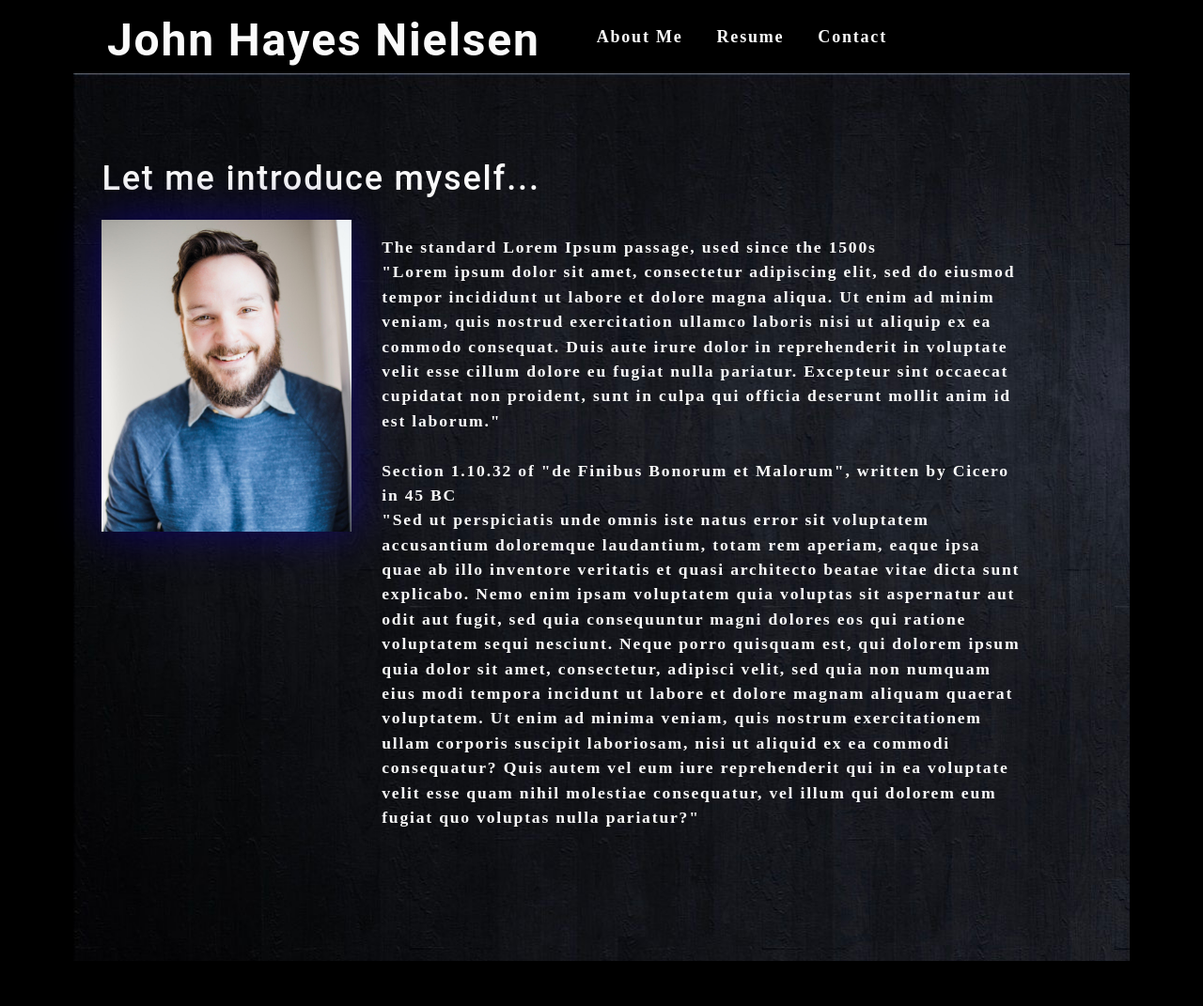
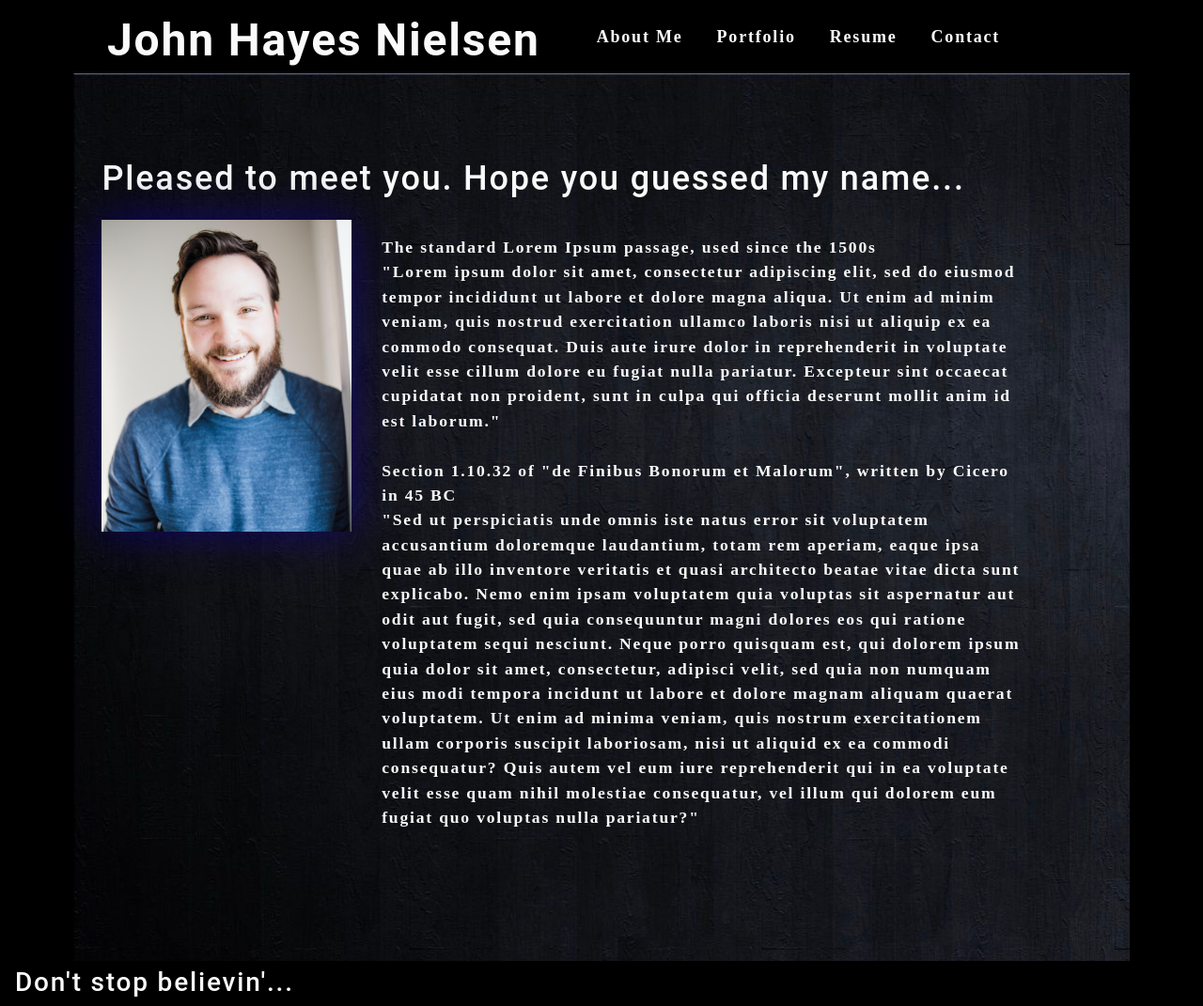
Before and after one commit to JohnNielsen1221/react-portfolio, a React (Create React App) app: page / in a window 1280 px wide. Shown: the whole page at 94% size. Before the commit the page ends 1031 px from the top, so only its background shows below. Built offline with nearby package versions, Linux system fonts and the light colour scheme.

Commit message:
finished setting up nav links and footer

```diff
--- a/src/App.js
+++ b/src/App.js
@@ -2,10 +2,10 @@ import React, { useState } from 'react';
 import './App.css';
 import About from './components/About';
 import Nav from './components/Nav';
-// import Portfolio from './components/Portfolio';
+import Portfolio from './components/Portfolio';
 import ContactForm from './components/Contact';
 import Resume from './components/Resume';
-// import Footer from './components/Footer';
+import Footer from './components/Footer';
 
 function App() {
   const [navSelected, setNavSelected] = useState("home");
@@ -15,6 +15,8 @@ function App() {
     switch (navSelected) {
       case 'about':
         return <About />;
+      case 'portfolio':
+        return <Portfolio />;
       case 'resume':
         return <Resume />;
       case 'contact':
@@ -25,7 +27,7 @@ function App() {
   }
 
   return (
-    <div className="back-dark">
+    <div>
       <Nav
         navSelected={navSelected}
         setNavSelected={setNavSelected}
@@ -33,6 +35,7 @@ function App() {
       <main>
         {renderPage()}
       </main>
+      <Footer />
 
     </div>
   );
--- a/src/components/About/index.js
+++ b/src/components/About/index.js
@@ -4,7 +4,7 @@ import headshot from '../../assets/bright-headshot-small.jpg'
 const About = () => {
     return (
         <section className='my-5'>
-            <h1 id='about'>Let me introduce myself...</h1>
+            <h1 id='about'>Pleased to meet you. Hope you guessed my name...</h1>
             <img src={headshot} className='my-2' style={{ width: '25%' }} alt='headshot' />
             <p className='about'>
                 {`The standard Lorem Ipsum passage, used since the 1500s
--- a/src/components/Contact/index.js
+++ b/src/components/Contact/index.js
@@ -36,7 +36,7 @@ function ContactForm() {
     //JSX
     return (
         <section>
-            <h1 data-testid="h1tag">Let's Chat</h1>
+            <h1 >Hello... Is it me you're looking for?</h1>
             <form id='contact-form' onSubmit={handleSubmit}>
                 <div>
                     <label htmlFor='name'>Name:</label>
--- a/src/components/Footer/index.js
+++ b/src/components/Footer/index.js
@@ -0,0 +1,11 @@
+import React, { useState } from 'react';
+
+const Footer = () => {
+    return (
+        <section>
+            <h3>Don't stop believin'...</h3>
+        </section>
+    );
+}
+
+export default Footer;
--- a/src/components/Nav/index.js
+++ b/src/components/Nav/index.js
@@ -16,6 +16,9 @@ function Nav(props) {
                     <li className="mx-2">
                         <a href="#about" onClick={() => setNavSelected("about")}>About Me</a>
                     </li>
+                    <li className="mx-2">
+                        <a href="#portfolio" onClick={() => setNavSelected("portfolio")}>Portfolio</a>
+                    </li>
                     <li className={`mx-2`}>
                         <a href="#resume" onClick={() => setNavSelected("resume")}>Resume</a>
                     </li>
--- a/src/components/Portfolio/index.js
+++ b/src/components/Portfolio/index.js
@@ -0,0 +1,11 @@
+import React, { useState } from 'react';
+
+const Portfolio = () => {
+    return (
+        <section>
+            <h1>It's been a hard day's night...</h1>
+        </section>
+    );
+}
+
+export default Portfolio;
--- a/src/components/Resume/index.js
+++ b/src/components/Resume/index.js
@@ -3,7 +3,7 @@ import React, { useState } from 'react';
 const Resume = () => {
     return (
         <section>
-            <p>this is filler</p>
+            <h1>Taking care of business and working overtime... work out...</h1>
         </section>
     );
 }
```
